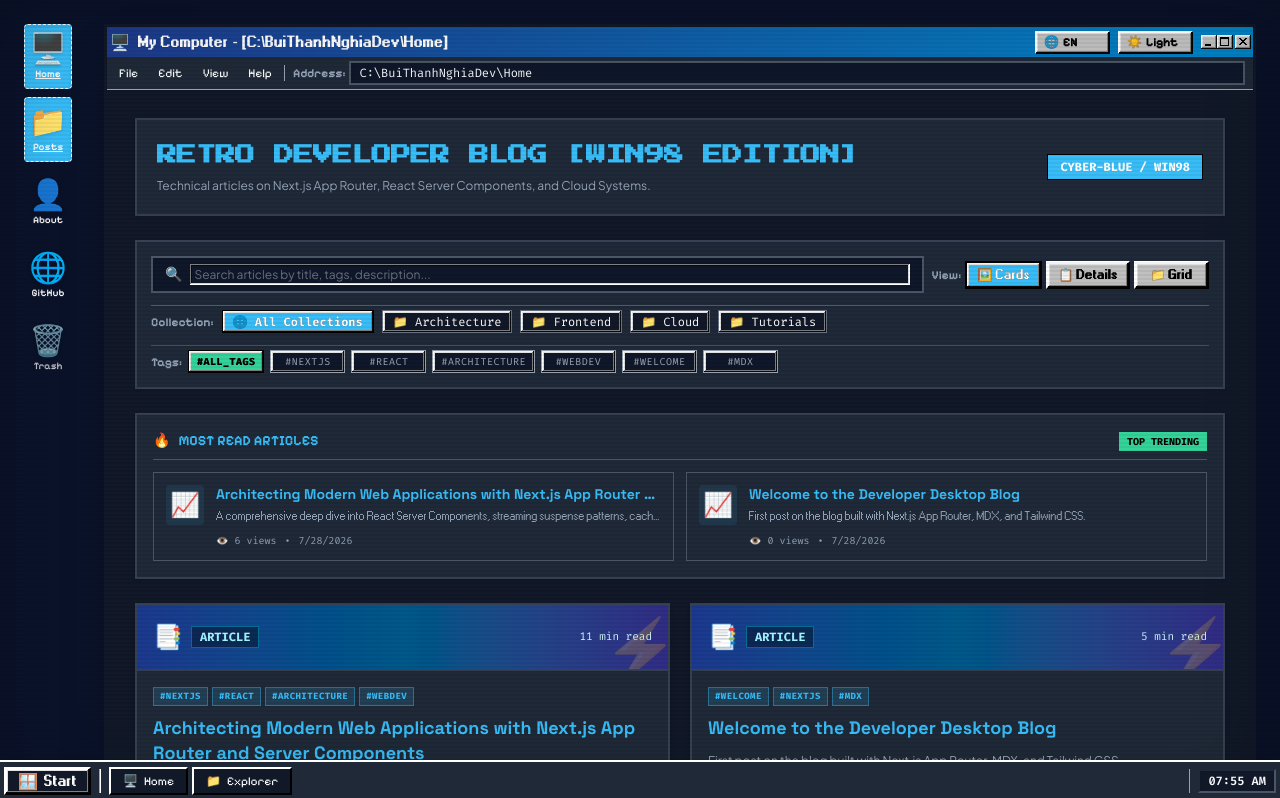
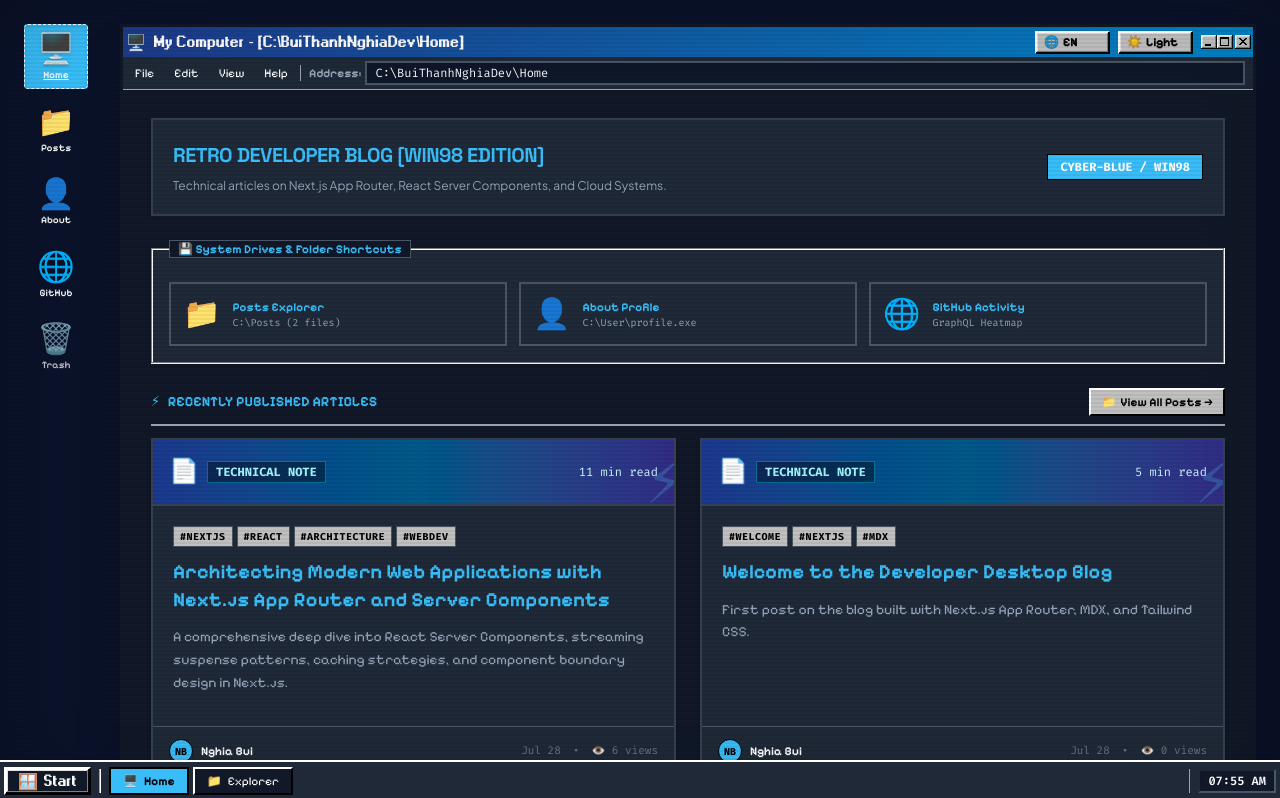
Before and after one commit to BuiThanhNghiaDTU19122004/Blog, a Next.js app: page /en in a window 1280 px wide. Shown: the top 798 px of the page. Built offline with nearby package versions, Linux system fonts and the light colour scheme.

Commit message:
feat(i18n): Route-Based i18n (/en/, /vi/) with SSG, Fallback, hreflang, and UI Fixes (#10)

```diff
--- a/app/[locale]/page.tsx
+++ b/app/[locale]/page.tsx
@@ -1,7 +1,8 @@
+import Link from 'next/link'
 import { getAllPosts } from '@/lib/posts'
 import { getDictionary } from '@/lib/i18n/dictionary'
 import { Window } from '@/components/win98/Window'
-import { PostExplorer } from '@/components/win98/PostExplorer'
+import { PostCardGrid } from '@/components/win98/PostCardGrid'
 
 interface HomePageProps {
   params: Promise<{ locale: string }>
@@ -11,6 +12,7 @@ export default async function HomePage({ params }: HomePageProps) {
   const { locale } = await params
   const dict = getDictionary(locale)
   const posts = getAllPosts(locale)
+  const recentPosts = posts.slice(0, 4)
 
   return (
     <Window
@@ -19,11 +21,11 @@ export default async function HomePage({ params }: HomePageProps) {
       address={`C:\\BuiThanhNghiaDev\\Home`}
       statusText={`${dict.systemStatus} | ${posts.length} ${dict.articlesIndexed}`}
     >
-      <div className="space-y-6">
+      <div className="space-y-6 font-win98">
         {/* Hero Title Banner */}
         <div className="bg-[var(--bg-surface-subtle)] text-[var(--text-main)] p-4 sm:p-5 border-2 border-gray-700 shadow-sm flex flex-wrap items-center justify-between gap-4">
           <div>
-            <h1 className="text-lg sm:text-xl font-bold font-hero text-[var(--accent-primary)] tracking-tight leading-normal">
+            <h1 className="text-lg sm:text-xl font-bold font-heading text-[var(--accent-primary)] tracking-tight leading-normal">
               {dict.blogTitle}
             </h1>
             <p className="text-xs font-sans text-[var(--text-muted)] mt-2">
@@ -35,8 +37,77 @@ export default async function HomePage({ params }: HomePageProps) {
           </div>
         </div>
 
-        {/* Post Explorer Component */}
-        <PostExplorer posts={posts} showMostRead={true} locale={locale} />
+        {/* System Drives & Quick Shortcuts Section */}
+        <fieldset className="border-2 border-gray-400 p-4 bg-[var(--bg-surface-subtle)] shadow-sm">
+          <legend className="font-win98 font-bold text-xs text-[var(--accent-primary)] px-2 bg-[var(--bg-surface)] border border-gray-600">
+            💾 {locale === 'vi' ? 'Lối tắt Hệ thống & Thư mục' : 'System Drives & Folder Shortcuts'}
+          </legend>
+
+          <div className="grid grid-cols-1 sm:grid-cols-3 gap-3 mt-2">
+            <Link
+              href={`/${locale}/posts`}
+              className="bg-[var(--bg-surface-card)] border-2 border-gray-600 p-3 hover:border-[var(--accent-primary)] transition-all flex items-center gap-3 no-underline text-inherit group shadow-xs"
+            >
+              <span className="text-3xl select-none">📁</span>
+              <div>
+                <h3 className="font-bold text-xs text-[var(--accent-primary)] group-hover:underline">
+                  {locale === 'vi' ? 'Thư mục Bài viết' : 'Posts Explorer'}
+                </h3>
+                <p className="text-[10px] text-[var(--text-muted)] font-mono">
+                  C:\Posts ({posts.length} {locale === 'vi' ? 'tệp' : 'files'})
+                </p>
+              </div>
+            </Link>
+
+            <Link
+              href={`/${locale}/about`}
+              className="bg-[var(--bg-surface-card)] border-2 border-gray-600 p-3 hover:border-[var(--accent-primary)] transition-all flex items-center gap-3 no-underline text-inherit group shadow-xs"
+            >
+              <span className="text-3xl select-none">👤</span>
+              <div>
+                <h3 className="font-bold text-xs text-[var(--accent-primary)] group-hover:underline">
+                  {locale === 'vi' ? 'Hồ sơ Tác giả' : 'About Profile'}
+                </h3>
+                <p className="text-[10px] text-[var(--text-muted)] font-mono">
+                  C:\User\profile.exe
+                </p>
+              </div>
+            </Link>
+
+            <Link
+              href={`/${locale}/github`}
+              className="bg-[var(--bg-surface-card)] border-2 border-gray-600 p-3 hover:border-[var(--accent-primary)] transition-all flex items-center gap-3 no-underline text-inherit group shadow-xs"
+            >
+              <span className="text-3xl select-none">🌐</span>
+              <div>
+                <h3 className="font-bold text-xs text-[var(--accent-primary)] group-hover:underline">
+                  GitHub Activity
+                </h3>
+                <p className="text-[10px] text-[var(--text-muted)] font-mono">
+                  GraphQL Heatmap
+                </p>
+              </div>
+            </Link>
+          </div>
+        </fieldset>
+
+        {/* Recent Articles Showcase */}
+        <div className="space-y-3">
+          <div className="flex items-center justify-between border-b-2 border-gray-400 pb-2">
+            <h2 className="font-bold text-xs sm:text-sm text-[var(--accent-primary)] flex items-center gap-2">
+              <span>⚡</span> {locale === 'vi' ? 'BÀI VIẾT MỚI XUẤT BẢN' : 'RECENTLY PUBLISHED ARTICLES'}
+            </h2>
+            <Link
+              href={`/${locale}/posts`}
+              className="inline-flex items-center gap-1 px-2.5 py-1 text-xs font-bold border-2 border-t-white border-l-white border-b-black border-r-black bg-[#c0c0c0] hover:bg-[#d4d4d4] text-black no-underline active:border-black"
+            >
+              <span>📁</span>
+              <span>{locale === 'vi' ? 'Xem tất cả Bài viết ➔' : 'View All Posts ➔'}</span>
+            </Link>
+          </div>
+
+          <PostCardGrid posts={recentPosts} locale={locale} />
+        </div>
       </div>
     </Window>
   )
--- /dev/null
+++ b/app/[locale]/posts/page.tsx
@@ -0,0 +1,45 @@
+import { getAllPosts } from '@/lib/posts'
+import { getDictionary } from '@/lib/i18n/dictionary'
+import { Window } from '@/components/win98/Window'
+import { PostExplorer } from '@/components/win98/PostExplorer'
+
+interface PostsPageProps {
+  params: Promise<{ locale: string }>
+}
+
+export default async function PostsPage({ params }: PostsPageProps) {
+  const { locale } = await params
+  const dict = getDictionary(locale)
+  const posts = getAllPosts(locale)
+
+  return (
+    <Window
+      title={`Blog Posts - [C:\\BuiThanhNghiaDev\\Posts]`}
+      icon="📁"
+      address={`C:\\BuiThanhNghiaDev\\Posts`}
+      statusText={`${dict.systemStatus} | ${posts.length} ${dict.articlesIndexed}`}
+    >
+      <div className="space-y-6">
+        {/* Explorer Header Banner */}
+        <div className="bg-[var(--bg-surface-subtle)] text-[var(--text-main)] p-4 border-2 border-gray-700 shadow-sm flex flex-wrap items-center justify-between gap-4">
+          <div>
+            <h1 className="text-lg sm:text-xl font-bold font-heading text-[var(--accent-primary)] tracking-tight leading-normal">
+              {locale === 'vi' ? 'THƯ MỤC BÀI VIẾT KỸ THUẬT' : 'TECHNICAL ARTICLES FILE EXPLORER'}
+            </h1>
+            <p className="text-xs font-sans text-[var(--text-muted)] mt-1">
+              {locale === 'vi'
+                ? 'Duyệt, tìm kiếm và lọc tất cả các bài viết kỹ thuật MDX theo chủ đề và thẻ.'
+                : 'Browse, search, and filter all MDX technical articles by collection and tag.'}
+            </p>
+          </div>
+          <div className="bg-[var(--accent-primary)] text-white px-3 py-1 text-xs border border-black font-mono font-bold select-none">
+            FILE_EXPLORER.EXE
+          </div>
+        </div>
+
+        {/* Dedicated Post Explorer Component */}
+        <PostExplorer posts={posts} showMostRead={true} locale={locale} />
+      </div>
+    </Window>
+  )
+}
--- a/components/win98/DesktopSidebar.tsx
+++ b/components/win98/DesktopSidebar.tsx
@@ -9,59 +9,68 @@ export function DesktopSidebar() {
   const locale = pathname.startsWith('/vi') ? 'vi' : 'en'
 
   const homePath = `/${locale}`
-  const postsPath = `/${locale}`
+  const postsPath = `/${locale}/posts`
   const aboutPath = `/${locale}/about`
   const githubPath = `/${locale}/github`
 
-  const getLinkClass = (targetPath: string) => {
-    const isActive =
-      targetPath === homePath
-        ? pathname === homePath || pathname === `/${locale}/`
-        : pathname.startsWith(targetPath)
+  // Distinct active state logic for each item
+  const isHomeActive = pathname === `/${locale}` || pathname === `/${locale}/`
+  const isPostsActive = pathname.startsWith(`/${locale}/posts`)
+  const isAboutActive = pathname.startsWith(`/${locale}/about`)
+  const isGithubActive = pathname.startsWith(`/${locale}/github`)
 
-    return `flex flex-col items-center justify-center p-1.5 rounded text-white text-center group cursor-pointer w-12 transition-colors focus:bg-[var(--accent-primary)] focus:border focus:border-dashed focus:border-white ${
+  const getItemClass = (isActive: boolean) => {
+    return `flex flex-col items-center justify-center p-1 sm:p-1.5 rounded text-white text-center group cursor-pointer w-14 sm:w-16 transition-colors focus:bg-[var(--accent-primary)] focus:border focus:border-dashed focus:border-white ${
       isActive
         ? 'bg-[var(--accent-primary)] border border-dashed border-white shadow-inner font-bold'
         : 'hover:bg-white/20 border border-transparent'
     }`
   }
 
-  const getLabelClass = (targetPath: string) => {
-    const isActive =
-      targetPath === homePath
-        ? pathname === homePath || pathname === `/${locale}/`
-        : pathname.startsWith(targetPath)
-
-    return `text-[10px] font-semibold lg:text-white truncate max-w-full ${
+  const getLabelClass = (isActive: boolean) => {
+    return `text-[10px] leading-tight font-semibold lg:text-white text-center break-words max-w-full px-0.5 mt-0.5 ${
       isActive ? 'text-white underline' : 'text-[var(--text-main)] group-hover:underline'
     }`
   }
 
   return (
-    <aside className="w-full lg:w-16 flex lg:flex-col flex-row flex-wrap justify-around lg:justify-start gap-2 select-none shrink-0 bg-[var(--bg-surface-subtle)] lg:bg-transparent p-1.5 lg:p-0 border-b lg:border-b-0 border-gray-600 rounded-sm">
-      <Link href={homePath} title="My Computer (Home Grid)" className={getLinkClass(homePath)}>
+    <aside className="w-full lg:w-20 flex lg:flex-col flex-row flex-wrap justify-around lg:justify-start gap-1.5 sm:gap-2 select-none shrink-0 bg-[var(--bg-surface-subtle)] lg:bg-transparent p-1.5 lg:p-0 border-b lg:border-b-0 border-gray-600 rounded-sm">
+      <Link href={homePath} title="My Computer (Home Grid)" className={getItemClass(isHomeActive)}>
         <span className="text-2xl sm:text-3xl filter drop-shadow">🖥️</span>
-        <span className={getLabelClass(homePath)}>{locale === 'vi' ? 'Trang chủ' : 'Home'}</span>
+        <span className={getLabelClass(isHomeActive)}>
+          {locale === 'vi' ? 'Trang chủ' : 'Home'}
+        </span>
       </Link>
 
-      <Link href={postsPath} title="Blog Posts File Explorer" className={getLinkClass(postsPath)}>
+      <Link href={postsPath} title="Blog Posts File Explorer" className={getItemClass(isPostsActive)}>
         <span className="text-2xl sm:text-3xl filter drop-shadow">📁</span>
-        <span className={getLabelClass(postsPath)}>{locale === 'vi' ? 'Bài viết' : 'Posts'}</span>
+        <span className={getLabelClass(isPostsActive)}>
+          {locale === 'vi' ? 'Bài viết' : 'Posts'}
+        </span>
       </Link>
 
-      <Link href={aboutPath} title="About Me (profile.exe)" className={getLinkClass(aboutPath)}>
+      <Link href={aboutPath} title="About Me (profile.exe)" className={getItemClass(isAboutActive)}>
         <span className="text-2xl sm:text-3xl filter drop-shadow">👤</span>
-        <span className={getLabelClass(aboutPath)}>{locale === 'vi' ? 'Giới thiệu' : 'About'}</span>
+        <span className={getLabelClass(isAboutActive)}>
+          {locale === 'vi' ? 'Giới thiệu' : 'About'}
+        </span>
       </Link>
 
-      <Link href={githubPath} title="GitHub Activity" className={getLinkClass(githubPath)}>
+      <Link href={githubPath} title="GitHub Activity" className={getItemClass(isGithubActive)}>
         <span className="text-2xl sm:text-3xl filter drop-shadow">🌐</span>
-        <span className={getLabelClass(githubPath)}>GitHub</span>
+        <span className={getLabelClass(isGithubActive)}>
+          GitHub
+        </span>
       </Link>
 
-      <div title="Recycle Bin" className="hidden lg:flex flex-col items-center justify-center p-1.5 hover:bg-white/20 rounded text-white text-center focus:bg-[var(--accent-primary)] focus:border focus:border-dashed focus:border-white group cursor-pointer opacity-75 w-12 border border-transparent">
+      <div
+        title="Recycle Bin"
+        className="hidden lg:flex flex-col items-center justify-center p-1 sm:p-1.5 hover:bg-white/20 rounded text-white text-center focus:bg-[var(--accent-primary)] focus:border focus:border-dashed focus:border-white group cursor-pointer opacity-75 w-14 sm:w-16 border border-transparent"
+      >
         <span className="text-2xl sm:text-3xl filter drop-shadow">🗑️</span>
-        <span className="text-[10px] font-semibold lg:text-white group-hover:underline truncate max-w-full">{locale === 'vi' ? 'Thùng rác' : 'Trash'}</span>
+        <span className="text-[10px] leading-tight font-semibold lg:text-white group-hover:underline text-center break-words max-w-full px-0.5 mt-0.5">
+          {locale === 'vi' ? 'Thùng rác' : 'Trash'}
+        </span>
       </div>
     </aside>
   )
--- a/components/win98/PostCardGrid.tsx
+++ b/components/win98/PostCardGrid.tsx
@@ -6,10 +6,10 @@ import { PostMeta } from '@/lib/posts'
 
 interface PostCardGridProps {
   posts: PostMeta[]
+  locale?: string
 }
 
-// ponytail: card grid view component for homepage with real post views (0 fallback for unread)
-export function PostCardGrid({ posts }: PostCardGridProps) {
+export function PostCardGrid({ posts, locale = 'en' }: PostCardGridProps) {
   const [postViews, setPostViews] = useState<Record<string, number>>({})
 
   useEffect(() => {
@@ -30,15 +30,6 @@ export function PostCardGrid({ posts }: PostCardGridProps) {
 
   return (
     <div className="space-y-6">
-      <div className="flex flex-wrap items-center justify-between gap-2 border-b border-gray-400 pb-2">
-        <h2 className="text-xl font-bold font-win98 text-[var(--accent-primary)] flex items-center gap-2">
-          <span>📰</span> Recent Writing & Featured Articles
-        </h2>
-        <span className="text-xs font-mono text-gray-500">
-          Showing {posts.length} publication(s)
-        </span>
-      </div>
-
       <div className="grid grid-cols-1 md:grid-cols-2 gap-6">
         {posts.map((post) => {
           const readTime = Math.max(3, Math.ceil(post.title.length / 8))
@@ -51,18 +42,18 @@ export function PostCardGrid({ posts }: PostCardGridProps) {
             >
               <div>
                 {/* Thumbnail Header Area */}
-                <div className="bg-gradient-to-r from-amber-700 via-yellow-700 to-amber-900 p-4 border-b-2 border-gray-700 flex items-center justify-between select-none relative overflow-hidden">
-                  <div className="absolute right-[-10px] bottom-[-10px] text-6xl opacity-20 pointer-events-none">
+                <div className="bg-gradient-to-r from-blue-900 via-sky-800 to-indigo-900 p-4 border-b-2 border-gray-700 flex items-center justify-between select-none relative overflow-hidden">
+                  <div className="absolute right-[-10px] bottom-[-10px] text-6xl opacity-20 pointer-events-none text-cyan-300">
                     ⚡
                   </div>
                   <div className="flex items-center gap-2">
                     <span className="text-2xl">📄</span>
-                    <span className="text-xs font-mono font-bold text-yellow-200 bg-black/40 px-2 py-0.5 border border-yellow-500/50">
+                    <span className="text-xs font-mono font-bold text-cyan-200 bg-black/40 px-2 py-0.5 border border-cyan-500/50">
                       TECHNICAL NOTE
                     </span>
                   </div>
-                  <span className="text-xs font-mono text-yellow-100">
-                    {readTime} min read
+                  <span className="text-xs font-mono text-cyan-100">
+                    {readTime} {locale === 'vi' ? 'phút đọc' : 'min read'}
                   </span>
                 </div>
 
@@ -84,7 +75,7 @@ export function PostCardGrid({ posts }: PostCardGridProps) {
 
                   {/* Post Title */}
                   <h3 className="text-xl font-extrabold font-body text-[var(--accent-primary)] group-hover:underline leading-snug">
-                    <Link href={`/posts/${post.slug}`} className="no-underline text-inherit block">
+                    <Link href={`/${locale}/posts/${post.slug}`} className="no-underline text-inherit block">
                       {post.title}
                     </Link>
                   </h3>
@@ -109,13 +100,13 @@ export function PostCardGrid({ posts }: PostCardGridProps) {
                 {/* Publish Date & Views */}
                 <div className="flex items-center gap-3 text-gray-500 font-mono text-[11px]">
                   <span>
-                    {new Date(post.date).toLocaleDateString('en-US', {
+                    {new Date(post.date).toLocaleDateString(locale === 'vi' ? 'vi-VN' : 'en-US', {
                       month: 'short',
                       day: 'numeric',
                     })}
                   </span>
                   <span>•</span>
-                  <span>👁️ {viewCount}</span>
+                  <span>👁️ {viewCount.toLocaleString()} {locale === 'vi' ? 'lượt xem' : 'views'}</span>
                 </div>
               </div>
             </article>
--- a/components/win98/Taskbar.tsx
+++ b/components/win98/Taskbar.tsx
@@ -3,8 +3,10 @@
 import React, { useState, useEffect } from 'react'
 import Link from 'next/link'
 import { usePathname } from 'next/navigation'
+
 export function Taskbar() {
   const pathname = usePathname()
+  const locale = pathname.startsWith('/vi') ? 'vi' : 'en'
   const [time, setTime] = useState<string>('')
   const [startOpen, setStartOpen] = useState(false)
 
@@ -12,7 +14,7 @@ export function Taskbar() {
     const updateTime = () => {
       const now = new Date()
       setTime(
-        now.toLocaleTimeString('en-US', {
+        now.toLocaleTimeString(locale === 'vi' ? 'vi-VN' : 'en-US', {
           hour: '2-digit',
           minute: '2-digit',
           hour12: true,
@@ -22,7 +24,17 @@ export function Taskbar() {
     updateTime()
     const timer = setInterval(updateTime, 1000)
     return () => clearInterval(timer)
-  }, [])
+  }, [locale])
+
+  const homePath = `/${locale}`
+  const postsPath = `/${locale}/posts`
+  const aboutPath = `/${locale}/about`
+  const githubPath = `/${locale}/github`
+
+  const isHomeActive = pathname === homePath || pathname === `/${locale}/`
+  const isPostsActive = pathname.startsWith(`/${locale}/posts`)
+  const isAboutActive = pathname.startsWith(`/${locale}/about`)
+  const isPostDetail = pathname.includes('/posts/')
 
   return (
     <>
@@ -38,29 +50,29 @@ export function Taskbar() {
             </div>
             <div className="flex-1 py-1 px-2 space-y-1">
               <Link
-                href="/"
+                href={homePath}
                 className="flex items-center gap-2 p-1.5 hover:bg-[var(--accent-primary)] hover:text-black rounded-none cursor-pointer text-[var(--text-main)] font-semibold"
               >
                 <span>🖥️</span>
-                <span className="text-sm">Home (Card Grid)</span>
+                <span className="text-sm">{locale === 'vi' ? 'Trang chủ' : 'Home (Card Grid)'}</span>
               </Link>
               <Link
-                href="/posts"
+                href={postsPath}
                 className="flex items-center gap-2 p-1.5 hover:bg-[var(--accent-primary)] hover:text-black rounded-none cursor-pointer text-[var(--text-main)] font-semibold"
               >
                 <span>📁</span>
-                <span className="text-sm">Posts (File Explorer)</span>
+                <span className="text-sm">{locale === 'vi' ? 'Bài viết (Explorer)' : 'Posts (File Explorer)'}</span>
               </Link>
               <Link
-                href="/about"
+                href={aboutPath}
                 className="flex items-center gap-2 p-1.5 hover:bg-[var(--accent-primary)] hover:text-black rounded-none cursor-pointer text-[var(--text-main)] font-semibold"
               >
                 <span>👤</span>
-                <span className="text-sm">About Me (profile.exe)</span>
+                <span className="text-sm">{locale === 'vi' ? 'Giới thiệu (profile.exe)' : 'About Me (profile.exe)'}</span>
               </Link>
               <div className="border-t border-gray-400 my-1" />
               <Link
-                href="/github"
+                href={githubPath}
                 className="flex items-center gap-2 p-1.5 hover:bg-[var(--accent-primary)] hover:text-black rounded-none cursor-pointer text-[var(--text-main)]"
               >
                 <span>🐙</span>
@@ -97,40 +109,40 @@ export function Taskbar() {
           {/* Active Window Button / Navigation Tabs */}
           <div className="flex items-center gap-1 overflow-x-auto">
             <Link
-              href="/"
+              href={homePath}
               className={`flex items-center gap-1.5 px-3 py-0.5 text-xs h-7 max-w-[150px] truncate border-2 ${
-                pathname === '/'
+                isHomeActive
                   ? 'border-black bg-[var(--accent-primary)] text-black font-bold'
                   : 'border-t-white border-l-white border-b-black border-r-black bg-[var(--bg-surface)] text-[var(--text-main)]'
               }`}
             >
               <span>🖥️</span>
-              <span className="truncate">Home</span>
+              <span className="truncate">{locale === 'vi' ? 'Trang chủ' : 'Home'}</span>
             </Link>
 
             <Link
-              href="/posts"
+              href={postsPath}
               className={`flex items-center gap-1.5 px-3 py-0.5 text-xs h-7 max-w-[150px] truncate border-2 ${
-                pathname === '/posts'
+                isPostsActive
                   ? 'border-black bg-[var(--accent-primary)] text-black font-bold'
                   : 'border-t-white border-l-white border-b-black border-r-black bg-[var(--bg-surface)] text-[var(--text-main)]'
               }`}
             >
               <span>📁</span>
-              <span className="truncate">Explorer</span>
+              <span className="truncate">{locale === 'vi' ? 'Bài viết' : 'Explorer'}</span>
             </Link>
 
-            {pathname === '/about' && (
+            {isAboutActive && (
               <div className="flex items-center gap-1.5 px-3 py-0.5 text-xs h-7 max-w-[150px] truncate border-2 border-black bg-[var(--accent-primary)] text-black font-bold">
                 <span>👤</span>
                 <span className="truncate">profile.exe</span>
               </div>
             )}
 
-            {pathname.startsWith('/posts/') && (
+            {isPostDetail && (
               <div className="flex items-center gap-1.5 px-3 py-0.5 text-xs h-7 max-w-[180px] truncate border-2 border-black bg-[var(--accent-primary)] text-black font-bold">
                 <span>📄</span>
-                <span className="truncate">{pathname.replace('/posts/', '')}.md</span>
+                <span className="truncate">{pathname.split('/').pop()}.md</span>
               </div>
             )}
           </div>
```
